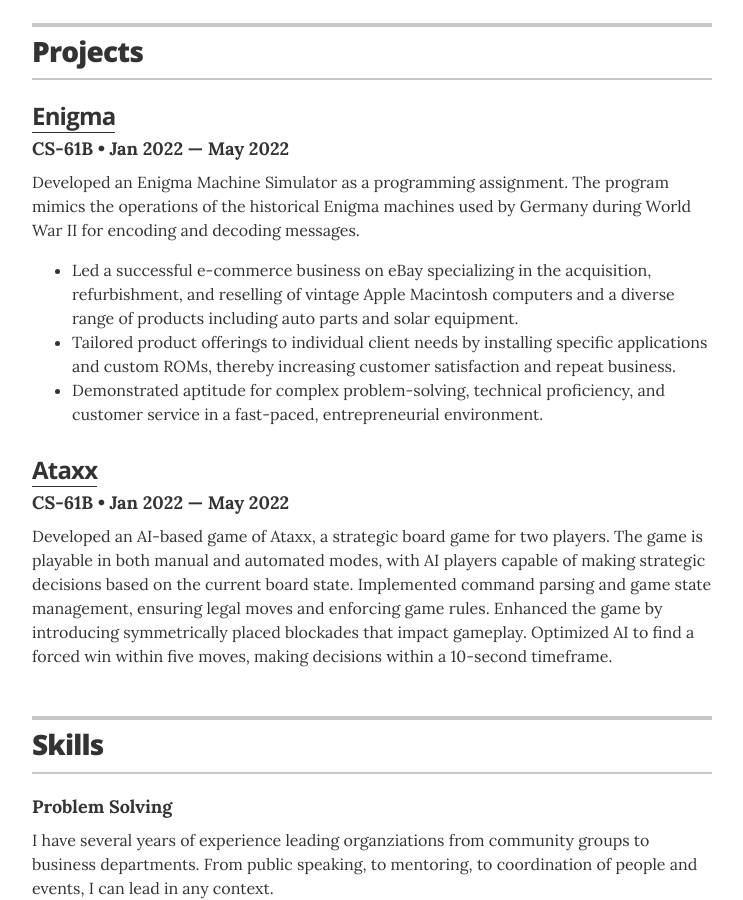
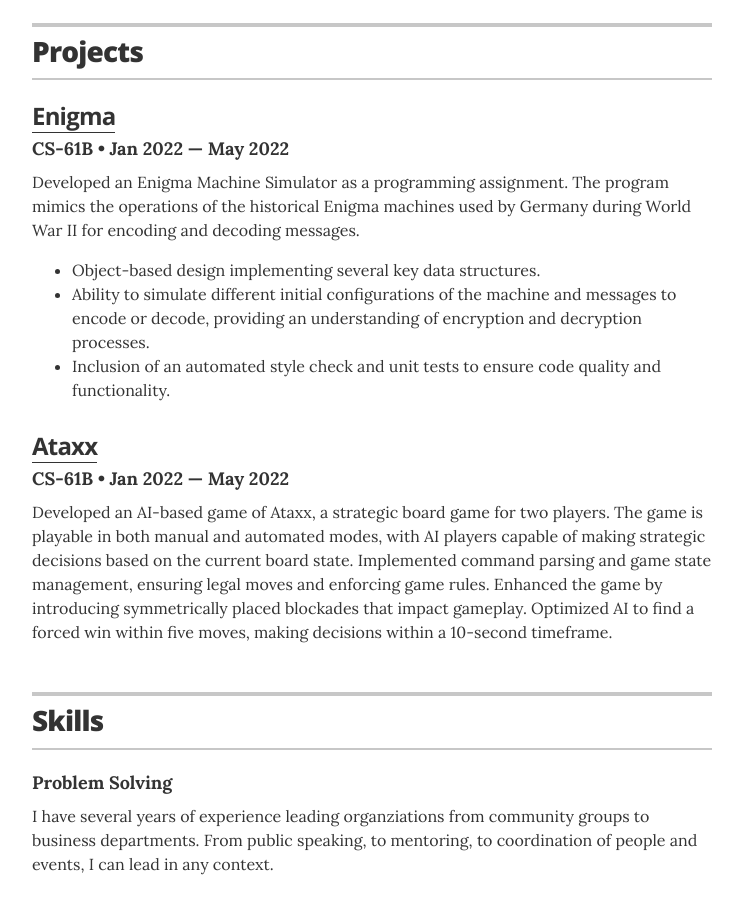
Before and after one commit to arthurutnehmer/Resume, a Jekyll site: the page built from index.html, in a window 1280 px wide and 900 px high, scrolled down 1926 px. Shown: the whole window, without its empty margins (268-1011 px from the left). Built offline with Jekyll 4.4.1, drawn with Linux system fonts in a browser that asks for light colours.

```diff
--- a/_data/projects.yml
+++ b/_data/projects.yml
@@ -7,9 +7,9 @@
   duration: Jan 2022 &mdash; May 2022
   url: https://github.com/arthurutnehmer/cs61b-enigma
   description: Developed an Enigma Machine Simulator as a programming assignment. The program mimics the operations of the historical Enigma machines used by Germany during World War II for encoding and decoding messages. <ul class="resume-item-list">
-                 <li>Led a successful e-commerce business on eBay specializing in the acquisition, refurbishment, and reselling of vintage Apple Macintosh computers and a diverse range of products including auto parts and solar equipment.</li>
-                 <li>Tailored product offerings to individual client needs by installing specific applications and custom ROMs, thereby increasing customer satisfaction and repeat business.</li>
-                 <li>Demonstrated aptitude for complex problem-solving, technical proficiency, and customer service in a fast-paced, entrepreneurial environment.</li></ul>
+                 <li>Object-based design implementing several key data structures.</li>
+                 <li>Ability to simulate different initial configurations of the machine and messages to encode or decode, providing an understanding of encryption and decryption processes.</li>
+                 <li>Inclusion of an automated style check and unit tests to ensure code quality and functionality.</li></ul>
 
 
 # Ataxx
```
